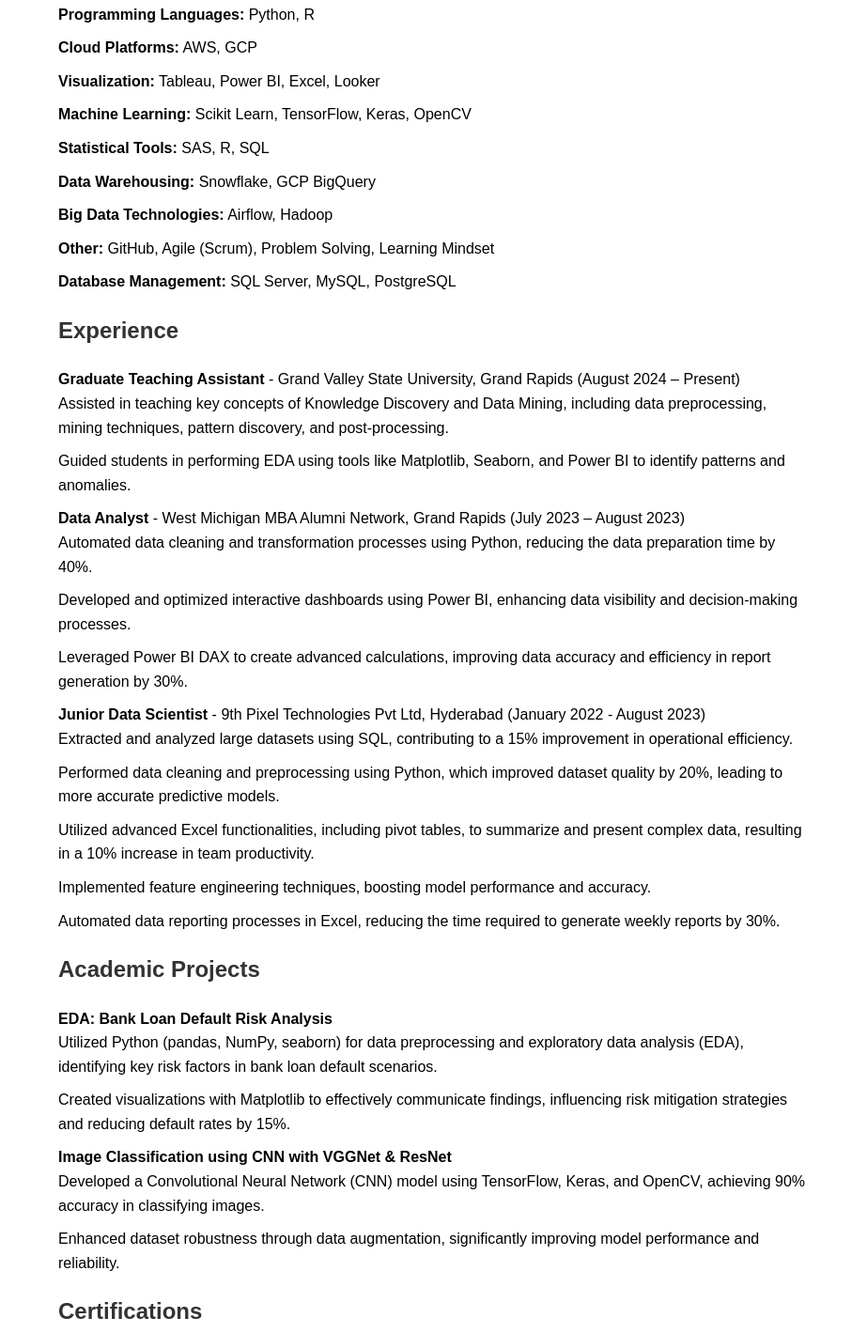
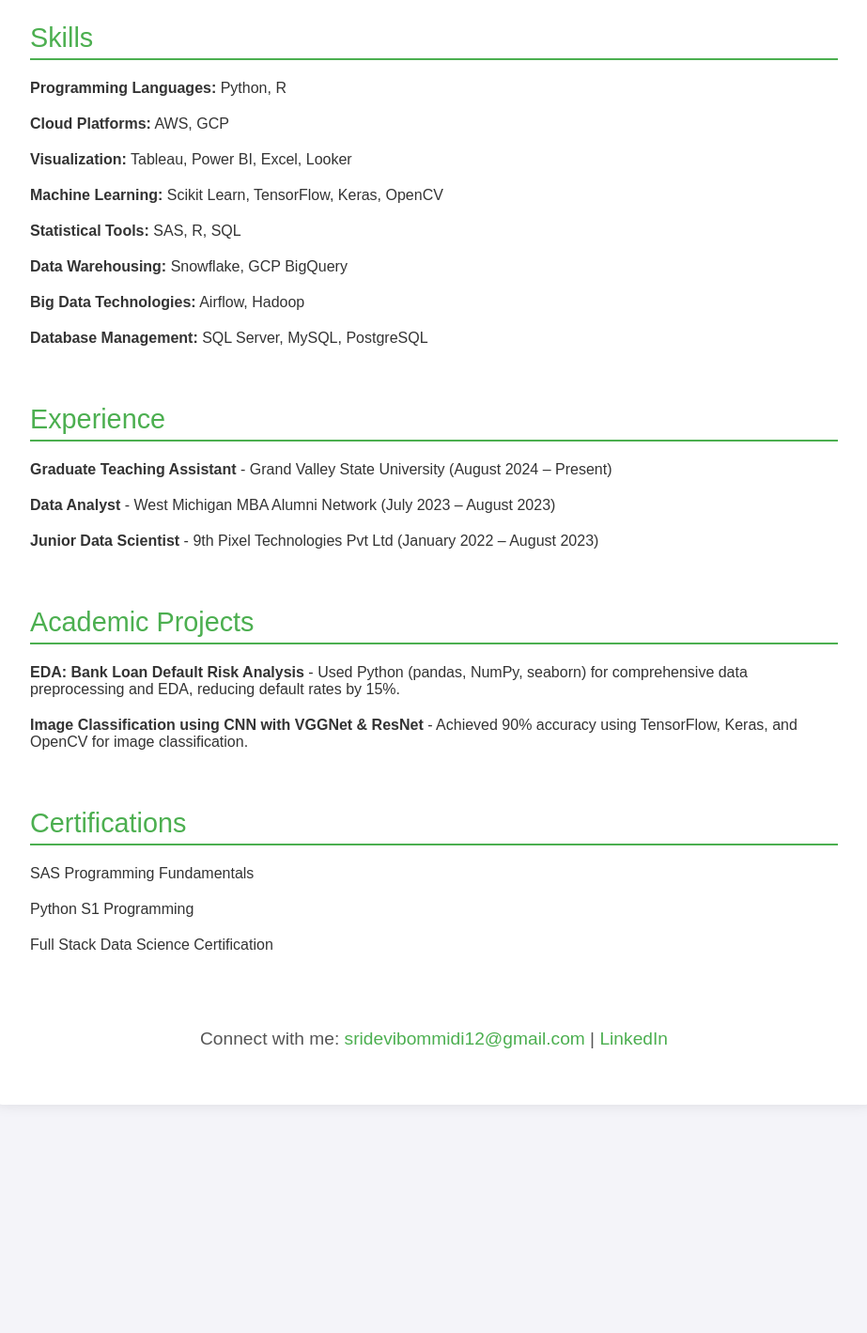
Before and after one commit to sridevi-bommidi/CIS641-HW2-Bommidi, a plain HTML site: page index.html in a window 1280 px wide. Shown: the part 561-1980 px from the top of the page at 94% size, without its empty margins (178-1101 px from the left). After the commit the page ends 1767 px from the top, so only its background shows below. Drawn offline with Linux system fonts and the light colour scheme.

Commit message:
added project description and updated resume

```diff
--- a/index.html
+++ b/index.html
@@ -3,64 +3,101 @@
 <head>
     <meta charset="UTF-8">
     <meta name="viewport" content="width=device-width, initial-scale=1.0">
-    <meta http-equiv="X-UA-Compatible" content="ie=edge">
     <title>Resume - Sridevi Bommidi</title>
     <style>
         body {
             font-family: Arial, sans-serif;
-            line-height: 1.6;
-            margin: 20px;
-            padding: 20px;
-            max-width: 800px;
-            margin: auto;
-        }
-        h1, h2, h3 {
+            background-color: #f4f4f9;
+            margin: 0;
+            padding: 0;
             color: #333;
         }
-        .contact-info {
-            margin-bottom: 20px;
+        .container {
+            max-width: 900px;
+            margin: 30px auto;
+            background-color: #fff;
+            box-shadow: 0px 0px 15px rgba(0, 0, 0, 0.1);
+            padding: 20px;
+            border-radius: 10px;
         }
-        .contact-info a {
-            color: #0073e6;
+        .header {
+            text-align: center;
+            background-color: #4CAF50;
+            padding: 20px;
+            color: white;
+            border-radius: 10px 10px 0 0;
+        }
+        .header h1 {
+            margin: 0;
+            font-size: 2.5em;
+        }
+        .section {
+            padding: 20px;
+        }
+        .section-title {
+            font-size: 1.8em;
+            color: #4CAF50;
+            border-bottom: 2px solid #4CAF50;
+            padding-bottom: 5px;
+            margin-bottom: 10px;
+        }
+        .section-content ul {
+            list-style-type: none;
+            padding: 0;
+        }
+        .section-content ul li {
+            padding: 5px 0;
+            margin-bottom: 10px;
+        }
+        .section-content ul li strong {
+            color: #333;
+        }
+        .contact {
+            text-align: center;
+            font-size: 1.2em;
+            color: #555;
+        }
+        .contact a {
+            color: #4CAF50;
             text-decoration: none;
         }
-        .contact-info a:hover {
+        .contact a:hover {
             text-decoration: underline;
-        }
-        .section {
-            margin-bottom: 20px;
-        }
-        ul {
-            list-style-type: none;
-            padding-left: 0;
-        }
-        li {
-            margin-bottom: 10px;
         }
     </style>
 </head>
 <body>
 
+    <div class="container">
+        <!-- Header -->
+        <div class="header">
             <h1>Sridevi Bommidi</h1>
-    <div class="contact-info">
-        <p>Grand Rapids, Michigan (Open to relocate) | <a href="mailto:sridevibommidi12@gmail.com">sridevibommidi12@gmail.com</a> | <a href="https://www.linkedin.com/in/sridevi-bommidi/" target="_blank">LinkedIn</a> | 216-339-4516</p>
+            <p>Grand Rapids, Michigan (Open to relocate) | <a href="mailto:sridevibommidi12@gmail.com">sridevibommidi12@gmail.com</a> | <a href="https://www.linkedin.com/in/sridevi-bommidi">LinkedIn</a> | 216-339-4516</p>
         </div>
 
+        <!-- Summary -->
         <div class="section">
-        <h2>Summary</h2>
+            <div class="section-title">Summary</div>
+            <div class="section-content">
                 <p>Passionate about turning raw data into powerful stories, I bring a unique blend of analytical thinking and creativity to the world of data science. I thrive on solving complex challenges and delivering results that make a real difference. Whether it's predicting trends or optimizing processes, I'm driven by the opportunity to make data not just informative, but transformative.</p>
             </div>
+        </div>
 
+        <!-- Education -->
         <div class="section">
-        <h2>Education</h2>
+            <div class="section-title">Education</div>
+            <div class="section-content">
                 <ul>
                     <li><strong>Master of Science in Applied Computer Science</strong>, Grand Valley State University (August 2023 - April 2025)</li>
-            <li><strong>Bachelor of Science in Mathematics, Statistics and Computer Science</strong>, Kakatiya University (August 2019 - April 2022)</li>
+                    <li><strong>Bachelor of Science in Mathematics, Statistics, and Computer Science</strong>, Kakatiya University (August 2019 - April 2022)</li>
                 </ul>
             </div>
+        </div>
 
+        <!-- Skills -->
         <div class="section">
-        <h2>Skills</h2>
+            <div class="section-title">Skills</div>
+            <div class="section-content">
                 <ul>
                     <li><strong>Programming Languages:</strong> Python, R</li>
                     <li><strong>Cloud Platforms:</strong> AWS, GCP</li>
@@ -69,65 +106,51 @@
                     <li><strong>Statistical Tools:</strong> SAS, R, SQL</li>
                     <li><strong>Data Warehousing:</strong> Snowflake, GCP BigQuery</li>
                     <li><strong>Big Data Technologies:</strong> Airflow, Hadoop</li>
-            <li><strong>Other:</strong> GitHub, Agile (Scrum), Problem Solving, Learning Mindset</li>
                     <li><strong>Database Management:</strong> SQL Server, MySQL, PostgreSQL</li>
                 </ul>
             </div>
+        </div>
 
+        <!-- Experience -->
         <div class="section">
-        <h2>Experience</h2>
+            <div class="section-title">Experience</div>
+            <div class="section-content">
                 <ul>
-            <li><strong>Graduate Teaching Assistant</strong> - Grand Valley State University, Grand Rapids (August 2024 – Present)
-                <ul>
-                    <li>Assisted in teaching key concepts of Knowledge Discovery and Data Mining, including data preprocessing, mining techniques, pattern discovery, and post-processing.</li>
-                    <li>Guided students in performing EDA using tools like Matplotlib, Seaborn, and Power BI to identify patterns and anomalies.</li>
-                </ul>
-            </li>
-            <li><strong>Data Analyst</strong> - West Michigan MBA Alumni Network, Grand Rapids (July 2023 – August 2023)
-                <ul>
-                    <li>Automated data cleaning and transformation processes using Python, reducing the data preparation time by 40%.</li>
-                    <li>Developed and optimized interactive dashboards using Power BI, enhancing data visibility and decision-making processes.</li>
-                    <li>Leveraged Power BI DAX to create advanced calculations, improving data accuracy and efficiency in report generation by 30%.</li>
-                </ul>
-            </li>
-            <li><strong>Junior Data Scientist</strong> - 9th Pixel Technologies Pvt Ltd, Hyderabad (January 2022 - August 2023)
-                <ul>
-                    <li>Extracted and analyzed large datasets using SQL, contributing to a 15% improvement in operational efficiency.</li>
-                    <li>Performed data cleaning and preprocessing using Python, which improved dataset quality by 20%, leading to more accurate predictive models.</li>
-                    <li>Utilized advanced Excel functionalities, including pivot tables, to summarize and present complex data, resulting in a 10% increase in team productivity.</li>
-                    <li>Implemented feature engineering techniques, boosting model performance and accuracy.</li>
-                    <li>Automated data reporting processes in Excel, reducing the time required to generate weekly reports by 30%.</li>
-                </ul>
-            </li>
+                    <li><strong>Graduate Teaching Assistant</strong> - Grand Valley State University (August 2024 – Present)</li>
+                    <li><strong>Data Analyst</strong> - West Michigan MBA Alumni Network (July 2023 – August 2023)</li>
+                    <li><strong>Junior Data Scientist</strong> - 9th Pixel Technologies Pvt Ltd (January 2022 – August 2023)</li>
                 </ul>
             </div>
+        </div>
 
+        <!-- Academic Projects -->
         <div class="section">
-        <h2>Academic Projects</h2>
+            <div class="section-title">Academic Projects</div>
+            <div class="section-content">
                 <ul>
-            <li><strong>EDA: Bank Loan Default Risk Analysis</strong>
-                <ul>
-                    <li>Utilized Python (pandas, NumPy, seaborn) for data preprocessing and exploratory data analysis (EDA), identifying key risk factors in bank loan default scenarios.</li>
-                    <li>Created visualizations with Matplotlib to effectively communicate findings, influencing risk mitigation strategies and reducing default rates by 15%.</li>
-                </ul>
-            </li>
-            <li><strong>Image Classification using CNN with VGGNet & ResNet</strong>
-                <ul>
-                    <li>Developed a Convolutional Neural Network (CNN) model using TensorFlow, Keras, and OpenCV, achieving 90% accuracy in classifying images.</li>
-                    <li>Enhanced dataset robustness through data augmentation, significantly improving model performance and reliability.</li>
-                </ul>
-            </li>
+                    <li><strong>EDA: Bank Loan Default Risk Analysis</strong> - Used Python (pandas, NumPy, seaborn) for comprehensive data preprocessing and EDA, reducing default rates by 15%.</li>
+                    <li><strong>Image Classification using CNN with VGGNet & ResNet</strong> - Achieved 90% accuracy using TensorFlow, Keras, and OpenCV for image classification.</li>
                 </ul>
             </div>
+        </div>
 
+        <!-- Certifications -->
         <div class="section">
-        <h2>Certifications</h2>
+            <div class="section-title">Certifications</div>
+            <div class="section-content">
                 <ul>
                     <li>SAS Programming Fundamentals</li>
                     <li>Python S1 Programming</li>
                     <li>Full Stack Data Science Certification</li>
                 </ul>
             </div>
+        </div>
+
+        <!-- Contact -->
+        <div class="section contact">
+            <p>Connect with me: <a href="mailto:sridevibommidi12@gmail.com">sridevibommidi12@gmail.com</a> | <a href="https://www.linkedin.com/in/sridevi-bommidi">LinkedIn</a></p>
+        </div>
+    </div>
 
 </body>
 </html>
```
Also changed, not shown: 1 other file. Lines whose indentation alone changed are shown as unchanged.
